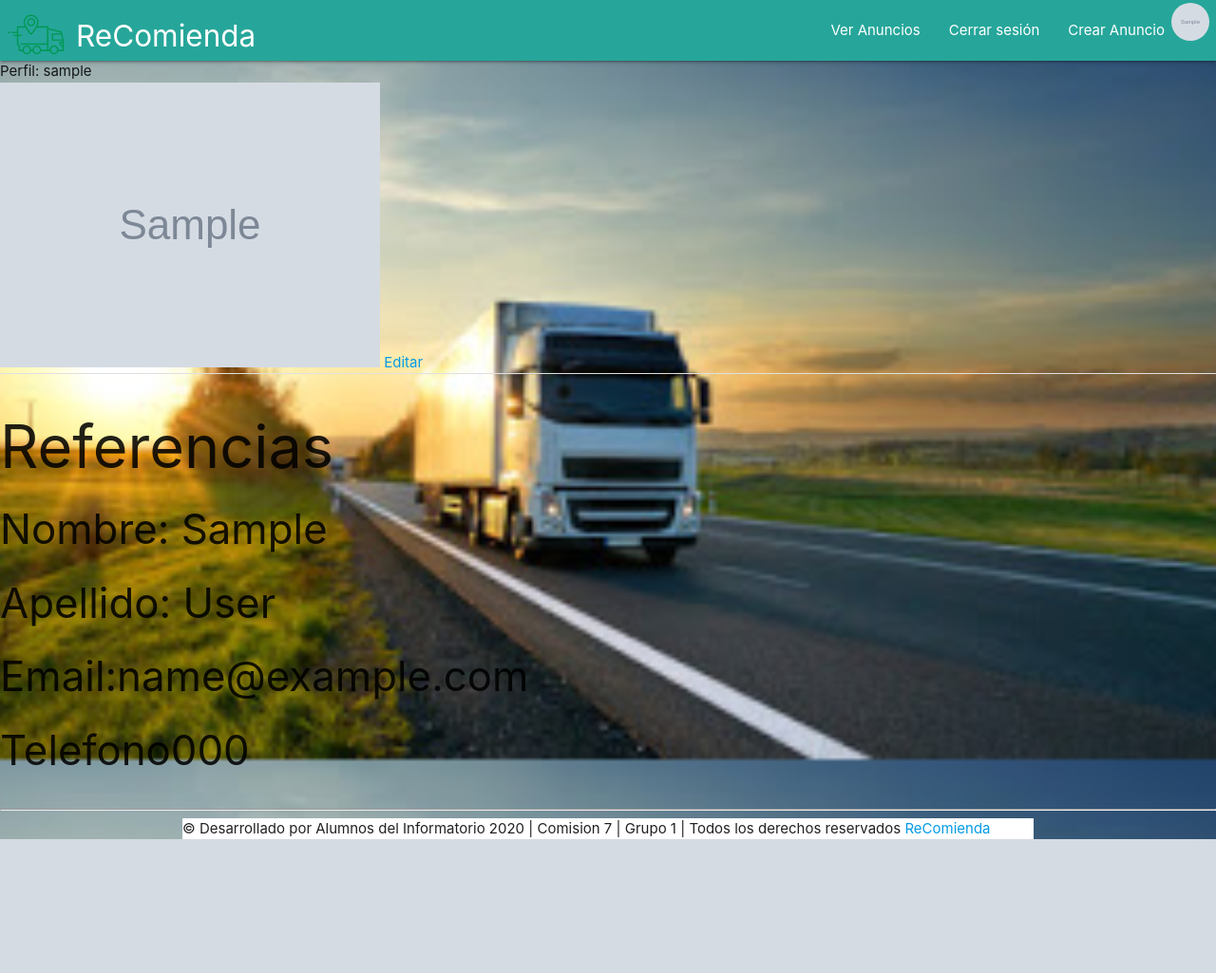
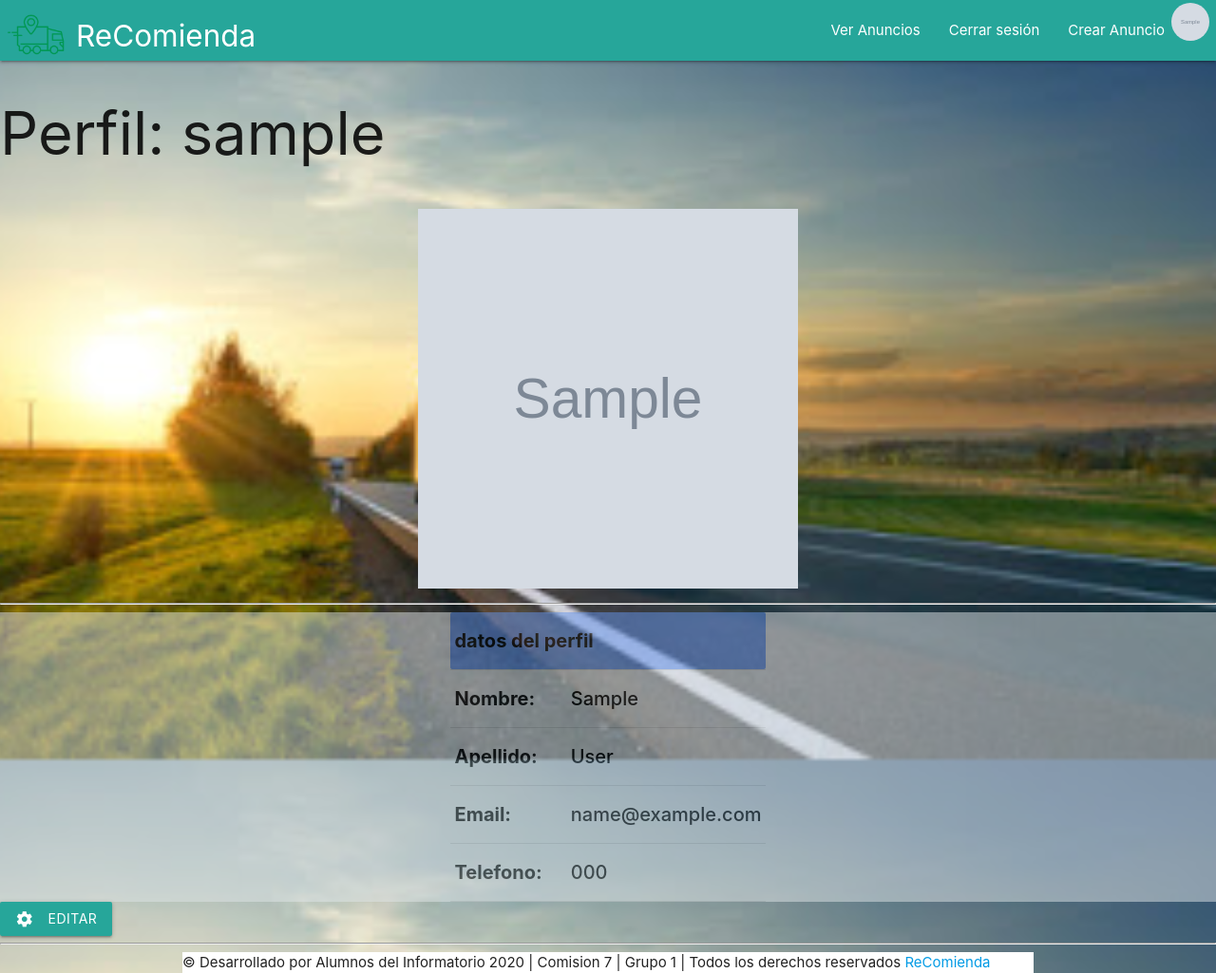
Before and after one commit to informatorio2020com07/Grupo1, a Django app: page /usuario/perfil/1 in a window 1280 px wide. Shown: the whole page at 95% size. Before the commit the page ends 884 px from the top, so only its background shows below. Run offline with Django 3.2, Linux system fonts and the light colour scheme; a user stored in the database is signed in; tables that the repository leaves empty hold one stand-in row (values such as "Sample post"); grey boxes marked "Sample" are stand-in pictures; some libraries are stand-ins or nearby versions.

Commit message:
algunos estilos en perfil

```diff
--- a/ReComienda/usuario/templates/usuario/perfil.html
+++ b/ReComienda/usuario/templates/usuario/perfil.html
@@ -5,30 +5,45 @@
 {% endblock %}
 
 {% block contenido %}
-    Perfil: {{ perfil.username }}<br>
-    {% if perfil.foto %}
-    <img src="{{ perfil.foto.url }}" alt="imagen de perfil">
+{% if perfil.foto %}
+<div class="row">
+<h1>  Perfil: {{ perfil.username }}</h1></div>
+<div align="center" >
+<p> <img src="{{ perfil.foto.url }}" alt="imagen de perfil" style="width: 400px; height: 400px; vertical-align: middle; "></p></div>
+    <hr>
+<div align="center" style="background-color: #E0E6E8; opacity: 0.5; color: black" >
+<strong>
+<table style="width: 40px; text-align: center; font-size: 20px;">
+<tr style="background-color: cornflowerblue"> <th colspan="4"> datos del perfil </th> </tr>
+<tr> <th> Nombre: </th> <td></td><td></td><td>{{ perfil.first_name }} </td> </tr>
+<tr> <th> Apellido: </th><td></td><td></td><td> {{ perfil.last_name }}</td> </tr>
+<tr> <th> Email: </th><td></td><td></td><td>{{ perfil.email }}</td> </tr>
+<tr> <th> Telefono: </th><td></td><td></td><td>{{ perfil.telefono }}</td> </tr>
+</table>
+</strong>
+</div>
     {% else %}
-       <img src="{% static 'img/pordefecto.jpg' %}" alt="archivo por defecto">
+<div class="row">
+<h1>  Perfil: {{ perfil.username }}</h1>
+<p> <img src="{% static 'img/pordefecto.jpg' %}" alt="archivo por defecto" style="width: 400px; height: 400px; vertical-align: middle;"></p></div>
+    <hr>
+<strong>
+<table style="width: 40px; text-align: center; font-size: 20px;background-color: rgb(0,0,255); opacity: 0.5;">
+<tr> <th colspan="4"> datos del perfil </th> </tr>
+<tr> <th> Nombre: </th> <td></td><td></td><td>{{ perfil.first_name }} </td> </tr>
+<tr> <th> Apellido: </th><td></td><td></td><td> {{ perfil.last_name }}</td> </tr>
+<tr> <th> Email: </th><td></td><td></td><td>{{ perfil.email }}</td> </tr>
+<tr> <th> Telefono: </th><td></td><td></td><td>{{ perfil.telefono }}</td> </tr>
+</table>
+</strong>
+</div>
+
     {% endif %}
 
     {% if request.user == perfil%}
+    <a href="{% url 'editar_perfil' %}" class="waves-effect waves-light btn"><i class="material-icons left">settings</i>EDITAR</a>
+    {% else %}
+    <a href="{% url 'ver_anuncios' %}" class="waves-effect waves-light btn"><i class="material-icons left">directions</i>VER ANUNCIOS</a>
+    {% endif %}
 
-        <a href="{% url 'editar_perfil' %}">Editar</a> <!--<button>Editar</button> -->
-    {% else %}
-       <a href="{% url 'ver_anuncios' %}"><button>ver anuncios</button></a>
-    {% endif %}
-        <div class="row">
-            <div class="divider"></div>
-        </div>
-        <div class="row">
-            <h1>Referencias</h1>
-           <h3> Nombre: {{ perfil.first_name }}</h3>
-            <h3>Apellido: {{ perfil.last_name }}</h3>
-            <h3>Email:{{ perfil.email }}</h3>
-            {% if perfil.telefono%}
-                <h3>Telefono{{ perfil.telefono }}</h3>
-            {% endif%}
-
-                  </div>
 {% endblock %}
```
Also changed, not shown: ReComienda/media/Perfil/101711573_10223465305046649_3386840695128981504_o.jpg (added).
